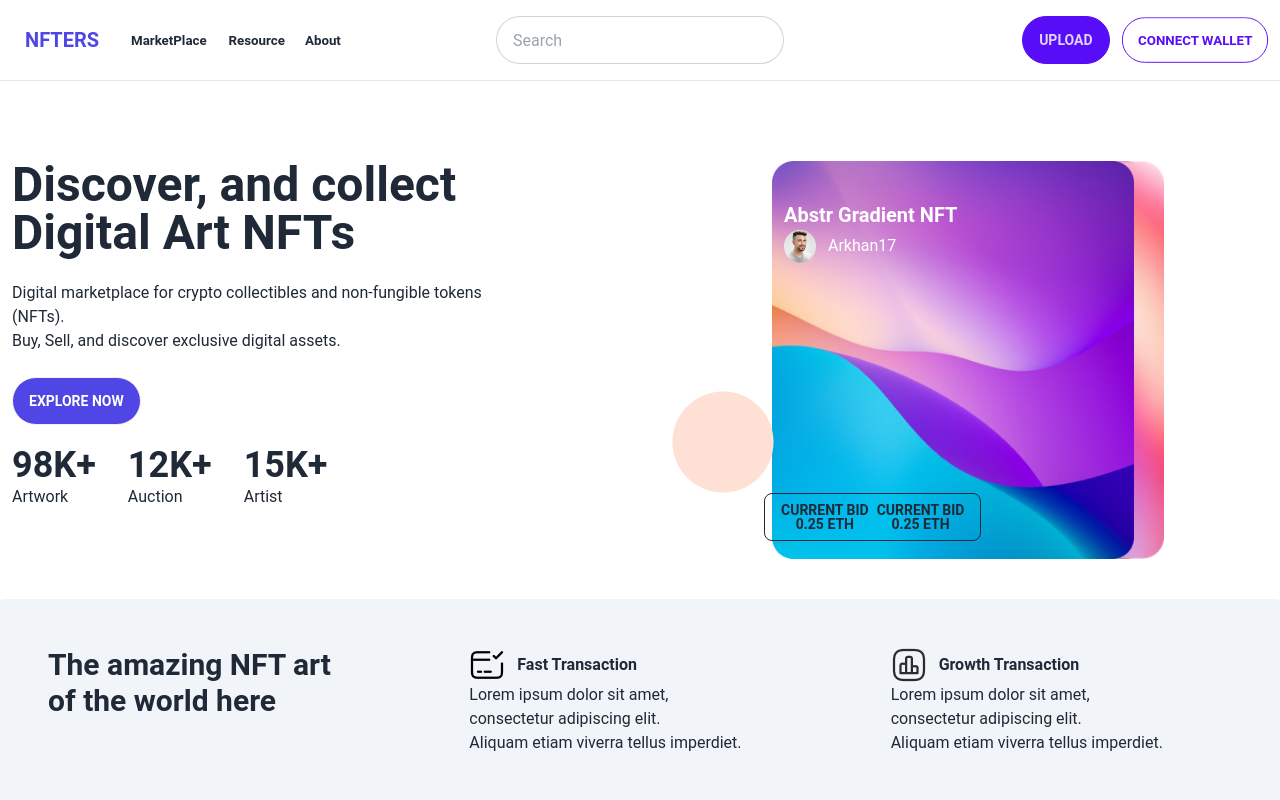
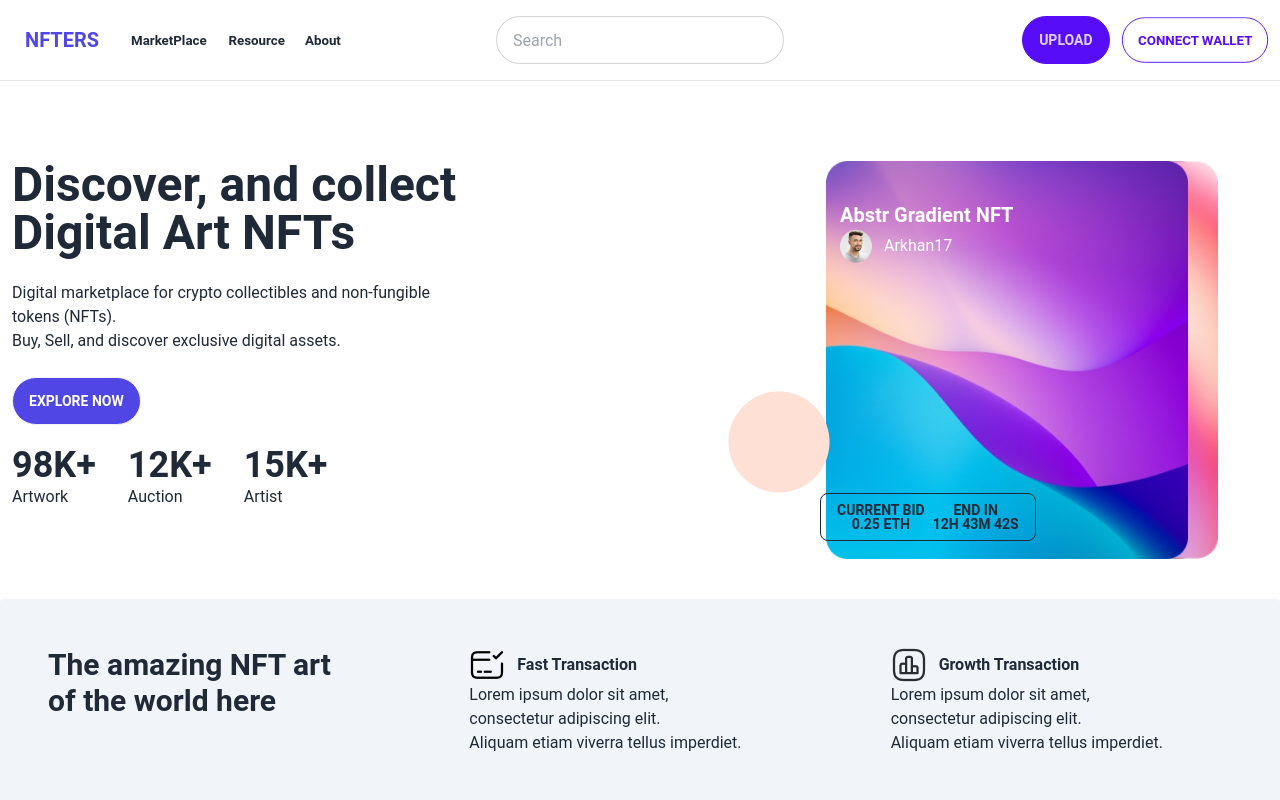
Before and after one commit to arjun1571/nfters-app, a React (Create React App) app: page / in a window 1280 px wide. Shown: the top 800 px of the page. Built offline with nearby package versions, Linux system fonts and the light colour scheme.

Commit message:
all page design and responsiveness done

```diff
--- a/src/Component/Banner/Banner.js
+++ b/src/Component/Banner/Banner.js
@@ -7,7 +7,7 @@ import Img2 from "../../asset/home.png"
 import Img3 from "../../asset/Ellipse 4.png"
 const Banner = () => {
     return (
-        <div className='mt-20 grid lg:grid-cols-2 gap-5 lg:gap-52 grid-cols-1 mx-3'>
+        <div className='mt-20 grid lg:grid-cols-2 gap-5 lg:gap-80 grid-cols-1 mx-3'>
             <div className='mb-10'>
                 <h1 className="text-5xl font-bold">Discover, and collect <br /> Digital Art  NFTs </h1>
                 <p className="py-6">Digital marketplace for crypto collectibles and  non-fungible tokens (NFTs). <br /> Buy, Sell, and discover  exclusive digital assets. </p>
@@ -45,8 +45,8 @@ const Banner = () => {
                                 <p>0.25 ETH</p>
                             </div>
                             <div>
-                                <p>Current Bid</p>
-                                <p>0.25 ETH</p>
+                                <p>End In</p>
+                                <p>12h 43m 42s</p>
                             </div>
                         </div>
                     </div>
--- a/src/Component/CreateAndSell/CreateAndSell.js
+++ b/src/Component/CreateAndSell/CreateAndSell.js
@@ -23,7 +23,7 @@ const CreateAndSell = () => {
             <div className='lg:mx-10 mx-3 mt-32'>
                 <h1 className='text-3xl font-bold'>Create and sell your NFTs</h1>
                 <p className='my-10'>Lorem ipsum dolor sit amet, consectetur adipiscing elit. Facilisi ac phasellus placerat a pellentesque tellus sed egestas. Et tristique dictum sit tristique sed non. Lacinia lorem id consectetur pretium diam ut. Pellentesque eu sit blandit fringilla risus faucibus.</p>
-                <button className="btn btn-active btn-primary">Sign Up Now</button>
+                <button className="btn btn-active btn-primary rounded-full">Sign Up Now</button>
             </div>
         </div>
     );
--- a/src/Component/DiscoverMoreNfts/MoreNftCart.js
+++ b/src/Component/DiscoverMoreNfts/MoreNftCart.js
@@ -27,7 +27,7 @@ const MoreNftCart = ({data}) => {
                     </div>
                     <hr />
                     <div className='flex  justify-between p-2 items-center'>
-                        <button class="btn btn-outline btn-primary rounded-full">3h 50m 2s left</button>
+                        <button className="btn btn-outline btn-primary rounded-full">3h 50m 2s left</button>
                         <p className='font-bold'>Place a bid</p>
                     </div>
                 </div>
```
